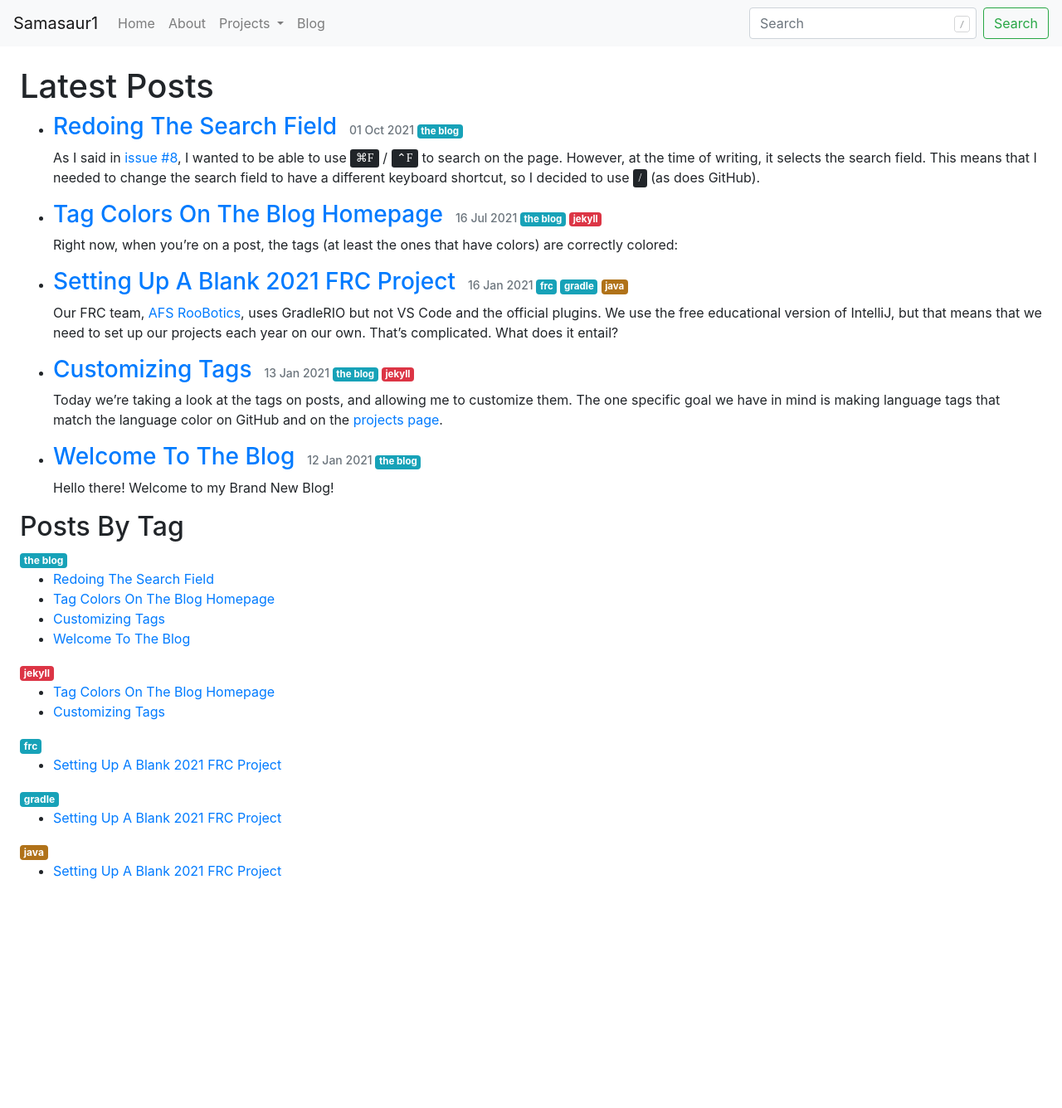
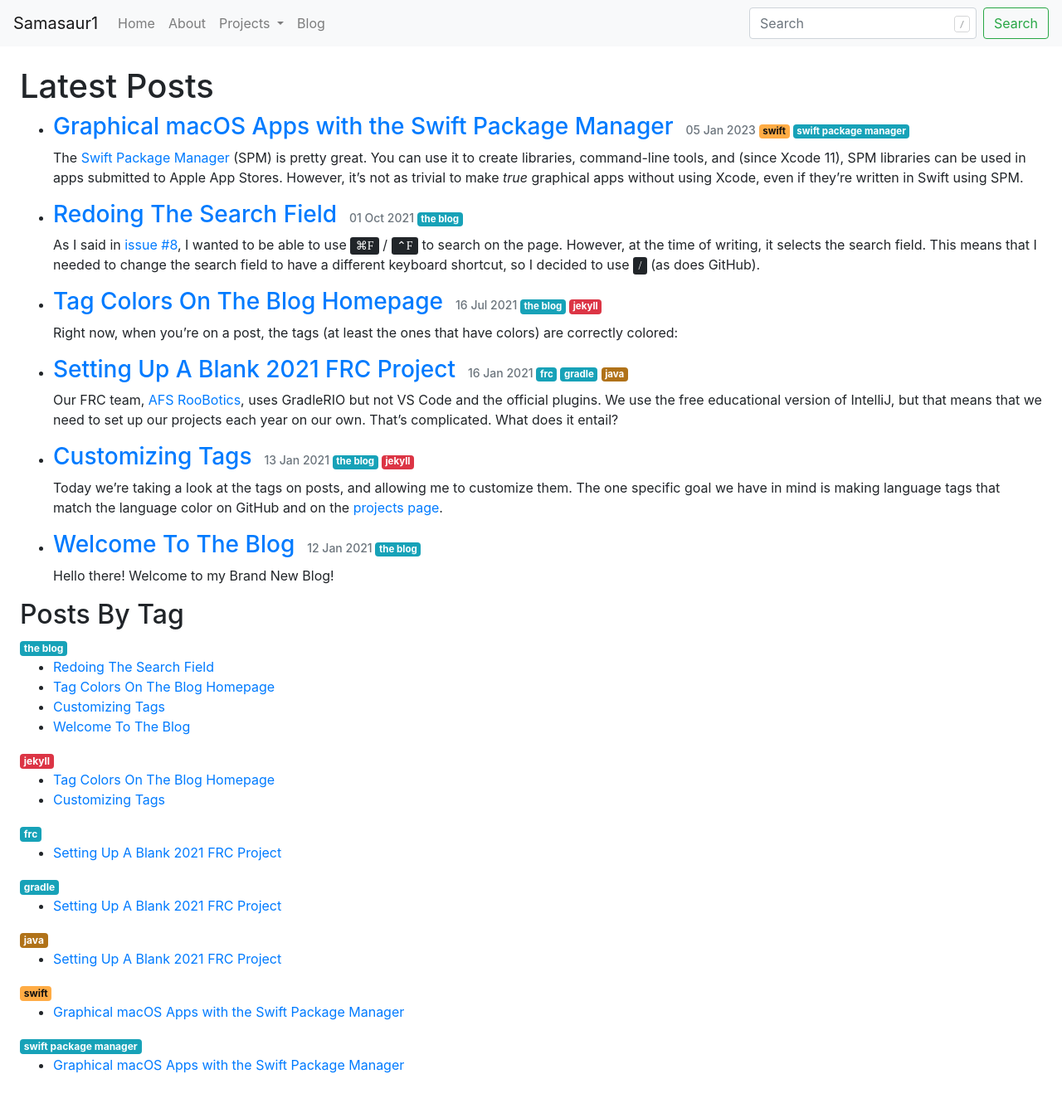
Before and after one commit to Samasaur1/samasaur1.github.io, a Jekyll site: the page built from blog.html, in a window 1280 px wide. Shown: the whole page at 83% size. Built offline with Jekyll 4.4.1, drawn with Linux system fonts in a browser that asks for light colours; some web fonts are replaced; before the commit the page ends 1102 px from its top, so only the background shows below that; some of the changed lines change nothing that is shown.

Commit message:
Publish graphical apps post

````diff
--- a/_drafts/swift-package-manager-macos-apps.md
+++ b/_posts/2023-01-05-graphical-macos-apps-with-spm.md
@@ -49,7 +49,7 @@ Slideshow.app/
 ```
 (yes, that folder is called `_CodeSignature`). In `Contents/MacOS` we see the actual executable that is run, in `Contents/_CodeSignature` the signature for the app is placed (we'll sign the app later in this article), and the `Contents/Info.plist` XML file provides things like the app's bundle identifier, icon, version, and display name (it can specify a lot more, but I went with the minimal `Info.plist` that worked).
 
-My `Info.list` ended up as:
+My `Info.plist` ended up as:
 ```xml
 <?xml version="1.0" encoding="UTF-8"?>
 <!DOCTYPE plist PUBLIC "-//Apple//DTD PLIST 1.0//EN" "http://www.apple.com/DTDs/PropertyList-1.0.dtd">
@@ -87,6 +87,8 @@ fd . ~/Desktop/Files/Pictures/ -e png -0 > f.f
 open Slideshow.app --stdin f.f --stdout g.g --args 3 3 3
 ```
 
+And of course, if your app doesn't require a TTY or standard input, you should just be able to double-click it normally.
+
 ***
 
 It's also worth noting that this should work for any executable that opens a graphical window, not just Swift programs!
````
